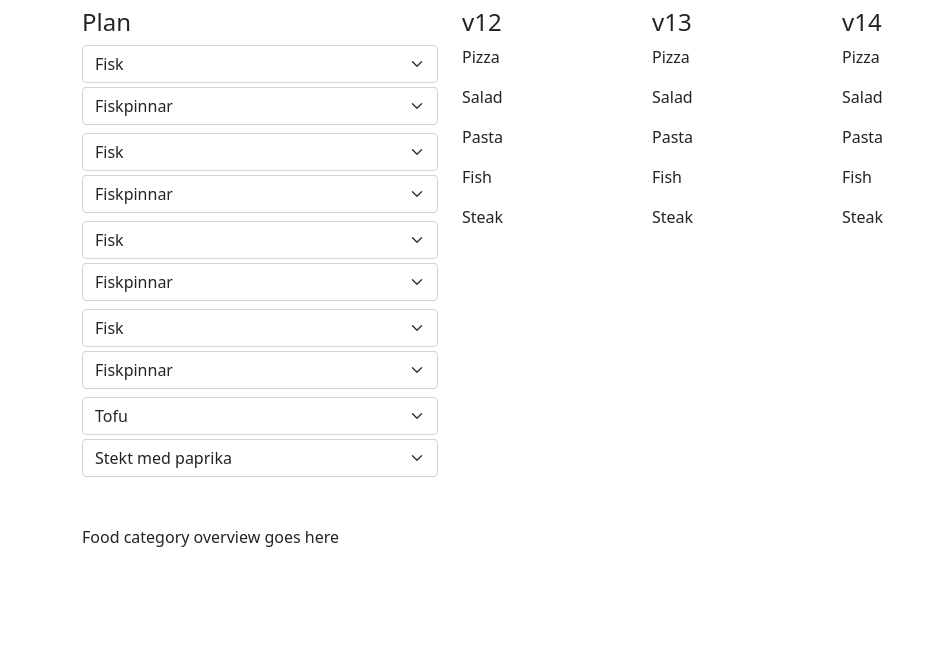
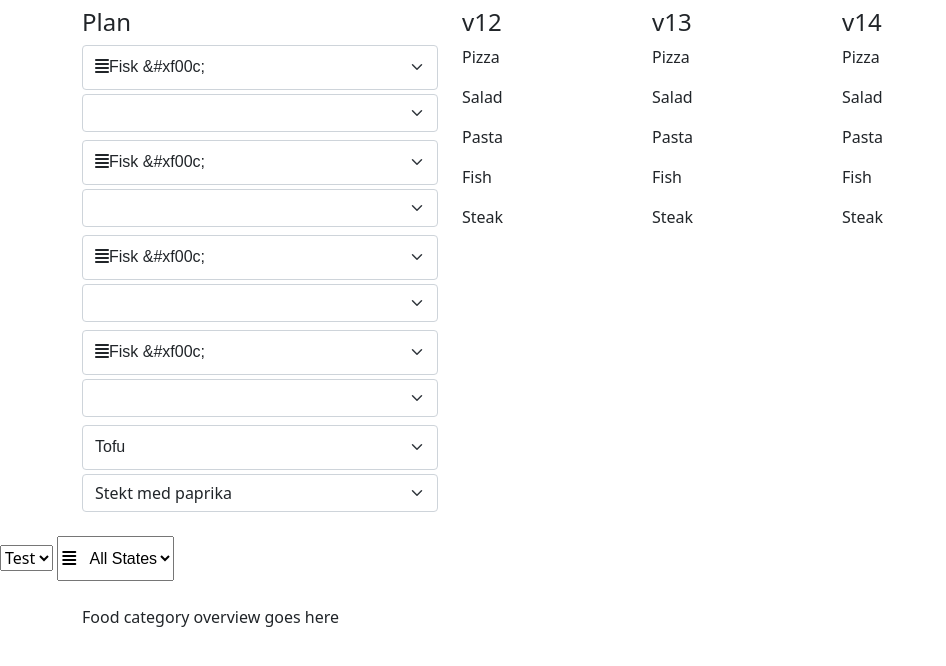
Before and after one commit to Jakob37/Home-display, a Flask app: page /eating in a window 1280 px wide. Shown: the part 78-744 px from the top of the page, without its empty margins (0-946 px from the left). Run offline with Flask 3, Linux system fonts and the light colour scheme; lists and menus that the app fills with data are empty; some libraries are stand-ins or nearby versions.

Commit message:
Drafting getting font awesome icons in

```diff
--- a/app.py
+++ b/app.py
@@ -15,9 +15,10 @@
 cache = dict()
 cache["clock_seconds"] = False
 
-USE_LOCAL = False
-DEBUG_MODE = False
+USE_LOCAL = True
+DEBUG_MODE = True
 DEBUG_TEMP = 3
+
 
 class WeatherIcon:
     def __init__(self, icon: str, color: str):
@@ -56,6 +57,7 @@
         weather_icons.append(WeatherIcon("fa-temperature-high", red))
 
     return weather_icons
+
 
 @app.route("/")
 def index():
@@ -170,10 +172,10 @@
         "BBQ",
         "Paella",
     ]
-    food_types = ["Fisk", "Ägg", "Kött", "Kyckling", "Tofu"]
+    # food_types = ["&#xf00c; Fisk!", "Ägg", "Kött", "Kyckling", "Tofu"]
 
     available_foods_grouped = {
-        "Fisk": ["Fiskpinnar", "Flundra"],
+        "Fisk &#xf00c; ": ["Fiskpinnar", "Flundra"],
         "Ägg": ["Omelett", "Pannkakor"],
         "Kött": ["Köttbullar", "Prinskorv"],
         "Kyckling": ["Kyckling i ugn"],
@@ -204,7 +206,6 @@
         "eating_plan.html",
         weeks=weeks,
         available_foods=available_foods,
-        food_types=food_types,
         available_foods_grouped=available_foods_grouped,
         selected_food_type_per_day=selected_food_type_per_day,
         # selected_food_per_day=selected_food_per_day,
--- a/templates/eating_plan.html
+++ b/templates/eating_plan.html
@@ -6,14 +6,16 @@
 
 
 {% macro render_select(week, day, available_foods_grouped, selected_food_type) %}
+
 <div class="mb-2">
   <div class="mb-1">
-    <select id="{{ week }}-{{ day }}-foodtype-plan" class="form-select">
+    <select id="{{ week }}-{{ day }}-foodtype-plan" class="form-select"
+      style='height: 45px; font-family:Arial, FontAwesome;'>
       {% for food_type in available_foods_grouped %}
       {% if food_type == selected_food_type %}
       <option value="{{ food_type }}" selected>{{ food_type }}</option>
       {% else %}
-      <option value="{{ food_type }}">{{ food_type }}</option>
+      <option value="{{ food_type }}">&#xf039;{{ food_type }}</option>
       {% endif %}
       {% endfor %}
     </select>
@@ -47,7 +49,7 @@
 
 {% endmacro %}
 
-{% macro render_week(week, meals, available_foods, food_types, available_foods_grouped) %}
+{% macro render_week(week, meals, available_foods, available_foods_grouped) %}
 
 
 <div class="mb-3 col-md-2">
@@ -63,16 +65,31 @@
   </div>
 </div>
 
-{% endmacro %} {% block main_content %}
+{% endmacro %}
+
+{% block main_content %}
 
 <div class="container mt-2">
   <div class="row">
     {{ render_planning(available_foods_grouped, selected_food_type_per_day) }}
     {% for week, meals in weeks.items() %}
-    {{ render_week(week, meals, available_foods, food_types, available_foods_grouped) }}
+    {{ render_week(week, meals, available_foods, available_foods_grouped) }}
     {% endfor %}
   </div>
 </div>
+
+<select>
+  <option value="test">Test</option>
+</select>
+
+
+<select name='state' style='height: 45px; font-family:Arial, FontAwesome;'>
+  <option value=''>&#xf039; &nbsp; All States</option>
+  <option value='enabled' style='color:green;'>&#xf00c; &nbsp; Enabled</option>
+  <option value='paused' style='color:orange;'>&#xf04c; &nbsp; Paused</option>
+  <option value='archived' style='color:red;'>&#xf023; &nbsp; Archived</option>
+</select>
+
 
 <div class="container mt-4">
   <div>
@@ -80,4 +97,6 @@
   </div>
 </div>
 
+
+
 {% endblock %}
```
